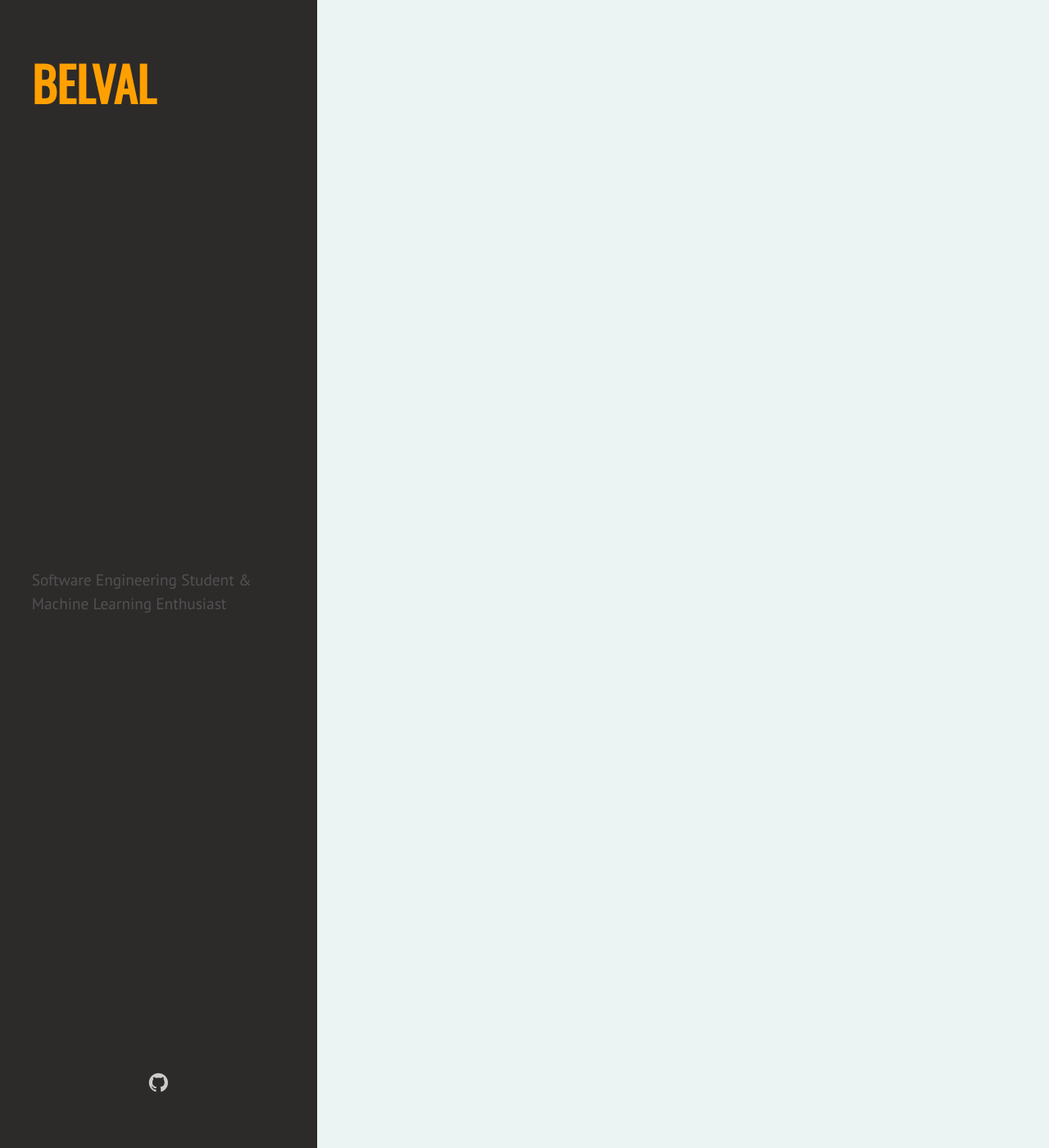
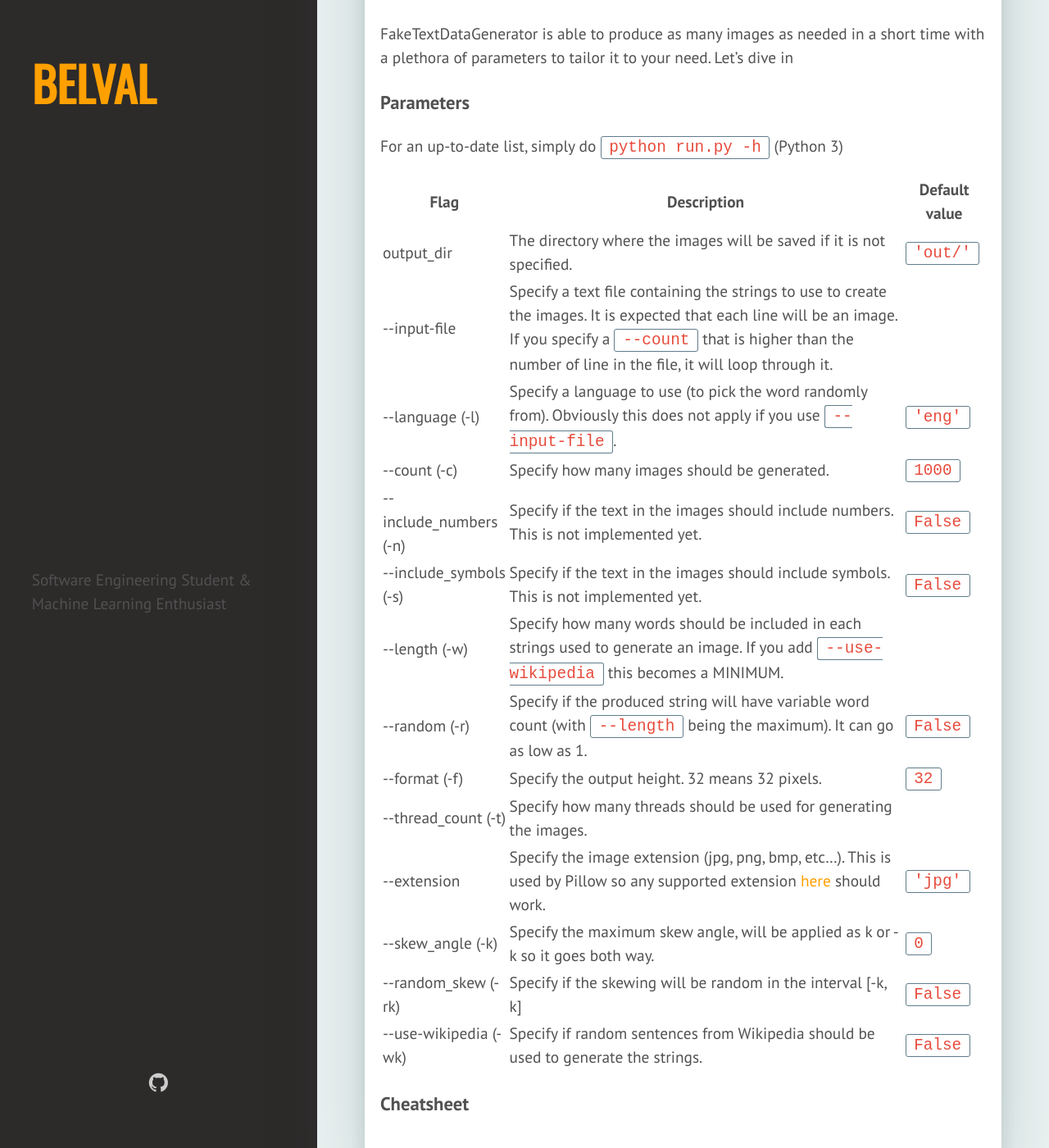
Before and after one commit to Belval/belval.github.io, a Jekyll site: the page built from _posts/9999-10-15-Generating-Fake-OCR-Training-Data.md, in a window 1280 px wide and 1400 px high, scrolled down 1063 px. Shown: the whole window at 82% size. Built offline with Jekyll 4.4.1, drawn with Linux system fonts in a browser that asks for light colours; some of the changed text lies outside the part shown.

Commit message:
Redaction of fake ocr data article

````diff
--- a/_posts/9999-10-15-Generating-Fake-OCR-Training-Data.md
+++ b/_posts/9999-10-15-Generating-Fake-OCR-Training-Data.md
@@ -4,3 +4,52 @@ title:  "Generating Fake OCR Training Data"
 date:   9999-10-15 00:00:00 -0500
 categories: Synthetic Data Generation
 ---
+
+# Generating Fake OCR Training Data
+
+```
+  OCR stands for Optical Character Recognition, reading text in images.
+```
+
+While I was developping my CRNN for text recognition, I found myself in a situation where I needed prodigious amounts of visual text for training.
+
+Most of the datasets I could find were unsuitable and did not offer the flexibility I was looking for. The end goal being to craft an homemade OCR to turn scanned pages into strings, I needed various lengths, fonts, backgrounds, skews and characters. Using Pillow and OpenCV I decided to solve the challenge myself.
+
+## How would it work?
+
+As described above, I wanted (and frankly needed)
+
+- More than 100 000 samples
+- Various word count
+- Skewing
+- Random backgrounds
+- Random fonts
+
+But also to be able to change those settings every generation without meddling with a config file. A CLI seemed in order and the excellent argparse module of Python definitely was a perfect candidate.
+
+## Introducing FakeTextDataGenerator
+
+FakeTextDataGenerator is able to produce as many images as needed in a short time with a plethora of parameters to tailor it to your need. Let's dive in
+
+### Parameters
+
+For an up-to-date list, simply do `python run.py -h` (Python 3)
+
+| Flag | Description | Default value |
+|---|---|--|
+| output_dir | The directory where the images will be saved if it is not specified. | `'out/'` |
+| -\-input-file | Specify a text file containing the strings to use to create the images. It is expected that each line will be an image. If you specify a `--count` that is higher than the number of line in the file, it will loop through it. | |
+| -\-language (-l) | Specify a language to use (to pick the word randomly from). Obviously this does not apply if you use `--input-file`. | `'eng'` |
+| -\-count (-c) | Specify how many images should be generated. | `1000` |
+| -\-include_numbers (-n) | Specify if the text in the images should include numbers. This is not implemented yet. | `False` |
+| -\-include_symbols (-s) | Specify if the text in the images should include symbols. This is not implemented yet. | `False` |
+| -\-length (-w) | Specify how many words should be included in each strings used to generate an image. If you add `--use-wikipedia` this becomes a MINIMUM. | |
+| -\-random (-r) | Specify if the produced string will have variable word count (with `--length` being the maximum). It can go as low as 1. | `False` |
+| -\-format (-f) | Specify the output height. 32 means 32 pixels. | `32` |
+| -\-thread_count (-t) | Specify how many threads should be used for generating the images. | |
+| -\-extension | Specify the image extension (jpg, png, bmp, etc...). This is used by Pillow so any supported extension [here](http://pillow.readthedocs.io/en/3.4.x/handbook/image-file-formats.html) should work. | `'jpg'` |
+| -\-skew_angle (-k) | Specify the maximum skew angle, will be applied as k or -k so it goes both way. | `0` |
+| -\-random_skew (-rk) | Specify if the skewing will be random in the interval [-k, k] | `False` |
+| -\-use-wikipedia (-wk) | Specify if random sentences from Wikipedia should be used to generate the strings. | `False` |
+
+### Cheatsheet
````
Also changed, not shown: _posts/2017-09-22-Comparing-Clustering-Algorithms-On-Various-Tasks.md (+81 -0 lines).
